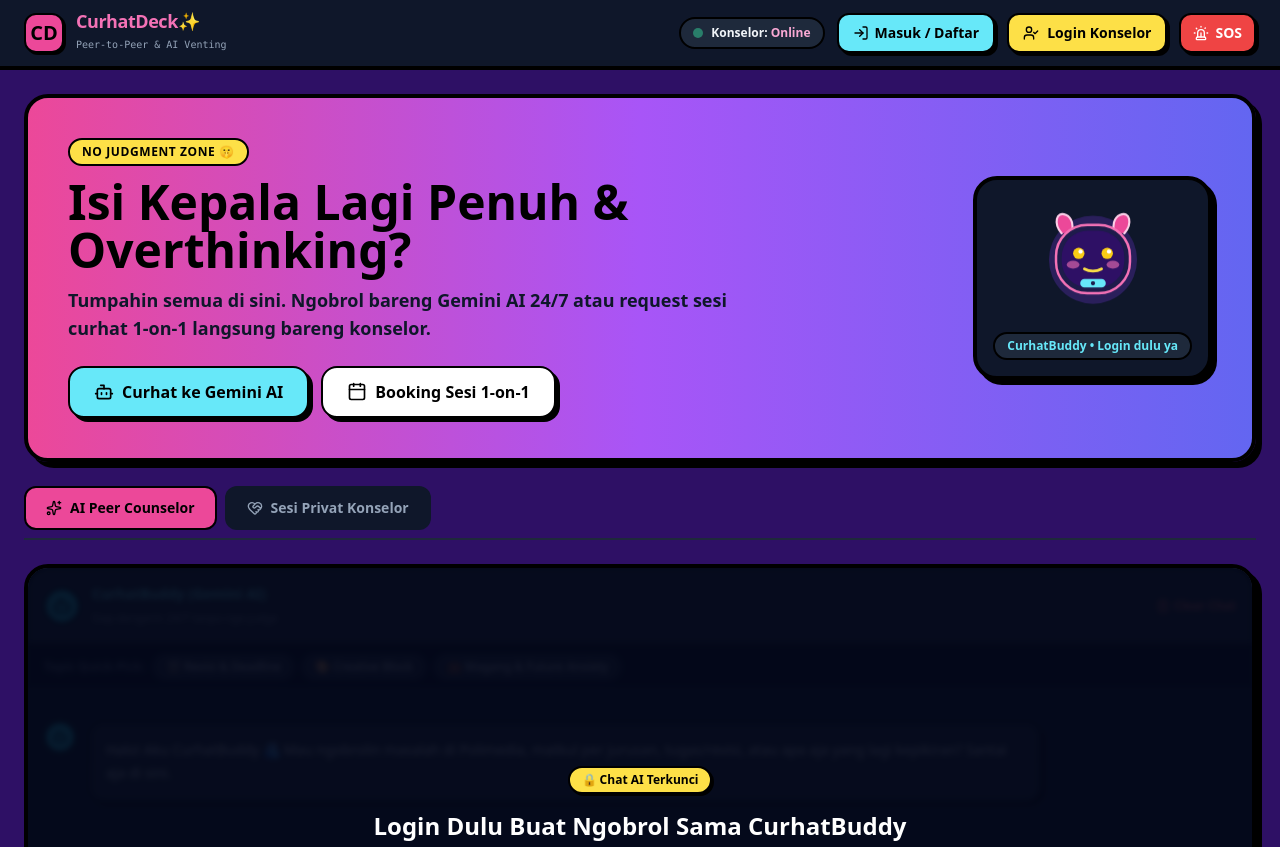
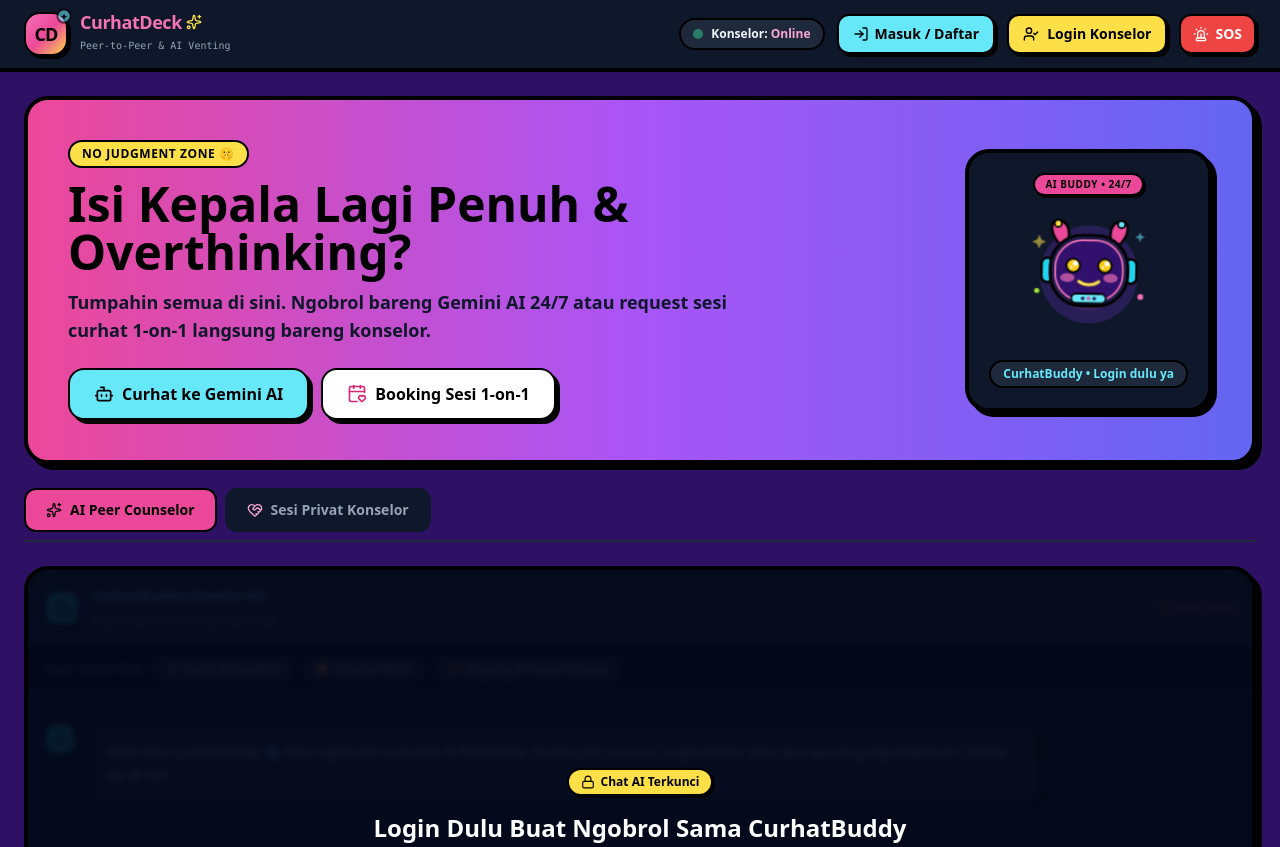
Before and after one commit to agussss385/Website-Curhat-Deck, a website: page index.html in a window 1280 px wide. Shown: the top 847 px of the page. Drawn offline with nearby package versions, Linux system fonts and the light colour scheme.

Commit message:
Update index.html

```diff
--- a/index.html
+++ b/index.html
@@ -17,14 +17,40 @@
   <!-- Lucide Icons -->
   <script src="https://unpkg.com/lucide@latest"></script>
 
-  <!-- Style Maskot CurhatBuddy -->
+  <!-- Style Maskot CurhatBuddy & Ikon -->
   <style>
     @keyframes buddyFloat {
-      0%, 100% { transform: translateY(0px); }
-      50% { transform: translateY(-5px); }
+      0%, 100% { transform: translateY(0px) rotate(0deg); }
+      50% { transform: translateY(-6px) rotate(1.2deg); }
+    }
+    @keyframes buddyBlink {
+      0%, 92%, 100% { transform: scaleY(1); }
+      96% { transform: scaleY(0.12); }
+    }
+    @keyframes sparklePulse {
+      0%, 100% { opacity: 0.55; transform: scale(0.95); }
+      50% { opacity: 1; transform: scale(1.15); }
     }
     .curhat-buddy-float {
-      animation: buddyFloat 3s ease-in-out infinite;
+      animation: buddyFloat 3.2s ease-in-out infinite;
+      transform-origin: center;
+    }
+    .curhat-buddy-eye {
+      animation: buddyBlink 4.8s infinite;
+      transform-box: fill-box;
+      transform-origin: center;
+    }
+    .buddy-sparkle {
+      animation: sparklePulse 2.4s ease-in-out infinite;
+      transform-box: fill-box;
+      transform-origin: center;
+    }
+    .nb-icon-badge {
+      transition: transform 0.15s ease, box-shadow 0.15s ease;
+    }
+    .nb-icon-badge:hover {
+      transform: translate(-1px, -1px);
+      box-shadow: 4px 4px 0px 0px #000;
     }
   </style>
 
@@ -53,13 +79,18 @@
   <!-- Navbar -->
   <header class="border-b-4 border-black bg-slate-900 sticky top-0 z-40">
     <div class="max-w-7xl mx-auto px-4 sm:px-6 py-3 flex items-center justify-between gap-2">
-      <div class="flex items-center gap-3 cursor-pointer" @click="activeTab = 'ai-chat'; refreshIcons()">
-        <div class="w-10 h-10 rounded-xl bg-pink-500 border-2 border-black flex items-center justify-center font-black text-xl text-black shadow-[2px_2px_0px_0px_#000]">
-          CD
+      <!-- Logo & Brand Icon CD -->
+      <div class="flex items-center gap-3 cursor-pointer group" @click="activeTab = 'ai-chat'; refreshIcons()">
+        <div class="relative w-11 h-11 rounded-2xl bg-gradient-to-br from-pink-400 via-pink-500 to-amber-300 border-2 border-black flex items-center justify-center font-black text-lg text-black shadow-[3px_3px_0px_0px_#000] nb-icon-badge">
+          <span class="font-space tracking-tighter">CD</span>
+          <span class="buddy-sparkle absolute -top-1.5 -right-1.5 w-4 h-4 rounded-full bg-cyan-300 border-2 border-black flex items-center justify-center text-[9px] leading-none">✦</span>
         </div>
         <div>
-          <h1 class="font-bold text-lg font-space tracking-tight text-pink-400 leading-none">CurhatDeck✨</h1>
-          <span class="text-[10px] text-slate-400 font-mono">Peer-to-Peer & AI Venting</span>
+          <h1 class="font-bold text-lg font-space tracking-tight text-pink-400 group-hover:text-pink-300 transition-colors leading-none flex items-center gap-1">
+            <span>CurhatDeck</span>
+            <i data-lucide="sparkles" class="w-4 h-4 text-yellow-300"></i>
+          </h1>
+          <span class="text-[10px] text-slate-400 font-mono">Peer-to-Peer &amp; AI Venting</span>
         </div>
       </div>
 
@@ -117,41 +148,69 @@
           <div class="flex flex-col md:flex-row items-center justify-between gap-6 relative z-10">
             <div class="max-w-2xl">
               <span class="bg-yellow-300 text-black text-xs font-black px-3 py-1 rounded-full border-2 border-black inline-block mb-3 uppercase tracking-wider">No Judgment Zone 🤫</span>
-              <h2 class="text-3xl sm:text-5xl font-black font-space leading-tight mb-3">Isi Kepala Lagi Penuh & Overthinking?</h2>
+              <h2 class="text-3xl sm:text-5xl font-black font-space leading-tight mb-3">Isi Kepala Lagi Penuh &amp; Overthinking?</h2>
               <p class="text-slate-900 font-semibold text-base sm:text-lg mb-6">Tumpahin semua di sini. Ngobrol bareng Gemini AI 24/7 atau request sesi curhat 1-on-1 langsung bareng konselor.</p>
 
               <div class="flex flex-wrap gap-3">
-                <button type="button" @click="activeTab = 'ai-chat'; refreshIcons()" class="px-6 py-3 bg-cyan-300 hover:bg-cyan-400 text-black font-extrabold rounded-2xl border-2 border-black shadow-[4px_4px_0px_0px_#000] transition-all flex items-center gap-2">
+                <button type="button" @click="activeTab = 'ai-chat'; refreshIcons()" class="px-6 py-3 bg-cyan-300 hover:bg-cyan-400 text-black font-extrabold rounded-2xl border-2 border-black shadow-[4px_4px_0px_0px_#000] transition-all flex items-center gap-2 nb-icon-badge">
                   <i data-lucide="bot" class="w-5 h-5"></i>
                   Curhat ke Gemini AI
                 </button>
-                <button type="button" @click="activeTab = 'booking'; refreshIcons()" class="px-6 py-3 bg-white hover:bg-slate-100 text-black font-extrabold rounded-2xl border-2 border-black shadow-[4px_4px_0px_0px_#000] transition-all flex items-center gap-2">
-                  <i data-lucide="calendar" class="w-5 h-5"></i>
+                <button type="button" @click="activeTab = 'booking'; refreshIcons()" class="px-6 py-3 bg-white hover:bg-slate-100 text-black font-extrabold rounded-2xl border-2 border-black shadow-[4px_4px_0px_0px_#000] transition-all flex items-center gap-2 nb-icon-badge">
+                  <i data-lucide="calendar-heart" class="w-5 h-5 text-pink-600"></i>
                   Booking Sesi 1-on-1
                 </button>
               </div>
             </div>
 
-            <!-- Maskot CurhatBuddy -->
-            <div class="flex-shrink-0 bg-slate-900 text-white border-4 border-black rounded-3xl p-4 shadow-[5px_5px_0px_0px_#000] flex flex-col items-center gap-2">
-              <svg viewBox="0 0 180 180" class="w-28 h-28 sm:w-32 sm:h-32 curhat-buddy-float" fill="none" xmlns="http://www.w3.org/2000/svg" aria-hidden="true">
-                <circle cx="90" cy="95" r="62" fill="#7C3AED" fill-opacity="0.25"/>
-                <circle cx="90" cy="95" r="46" fill="#FACC15" fill-opacity="0.14"/>
-                <path d="M46 58C34 44 38 26 52 32C61 36 63 48 60 56" fill="#EC4899" stroke="#FBCFE8" stroke-width="3" stroke-linecap="round"/>
-                <path d="M134 58C146 44 142 26 128 32C119 36 117 48 120 56" fill="#EC4899" stroke="#FBCFE8" stroke-width="3" stroke-linecap="round"/>
-                <rect x="38" y="46" width="104" height="96" rx="44" fill="#1E1B4B" stroke="#F472B6" stroke-width="3.5"/>
-                <rect x="46" y="54" width="88" height="80" rx="37" fill="#2E1065"/>
-                <ellipse cx="62" cy="102" rx="9" ry="5.5" fill="#F472B6" fill-opacity="0.6"/>
-                <ellipse cx="118" cy="102" rx="9" ry="5.5" fill="#F472B6" fill-opacity="0.6"/>
-                <circle cx="70" cy="86" r="8" fill="#FACC15"/>
-                <circle cx="72.5" cy="83.5" r="3" fill="#FFFFFF"/>
-                <circle cx="110" cy="86" r="8" fill="#FACC15"/>
-                <circle cx="112.5" cy="83.5" r="3" fill="#FFFFFF"/>
-                <path x-show="studentUser" d="M73 104C80 116 100 116 107 104" stroke="#FDE047" stroke-width="4" stroke-linecap="round"/>
-                <path x-show="!studentUser" d="M78 108C85 112 95 112 102 108" stroke="#FDE047" stroke-width="4" stroke-linecap="round"/>
-                <rect x="72" y="122" width="36" height="12" rx="6" fill="#67E8F9"/>
-                <circle cx="90" cy="128" r="3" fill="#1E1B4B"/>
+            <!-- Maskot CurhatBuddy Menarik -->
+            <div class="flex-shrink-0 bg-slate-900 text-white border-4 border-black rounded-3xl p-4 sm:p-5 shadow-[5px_5px_0px_0px_#000] flex flex-col items-center gap-2.5">
+              <span class="px-2.5 py-0.5 rounded-full bg-pink-500 text-black text-[10px] font-black uppercase tracking-wider border-2 border-black shadow-[2px_2px_0px_0px_#000]">
+                AI Buddy • 24/7
+              </span>
+
+              <svg viewBox="0 0 200 190" class="w-32 h-32 sm:w-36 sm:h-36 curhat-buddy-float" fill="none" xmlns="http://www.w3.org/2000/svg" aria-label="Maskot CurhatBuddy">
+                <circle cx="100" cy="98" r="68" fill="#7C3AED" fill-opacity="0.22"/>
+                <circle cx="100" cy="98" r="50" fill="#EC4899" fill-opacity="0.12"/>
+                <path class="buddy-sparkle" d="M30 44L33 51L40 54L33 57L30 64L27 57L20 54L27 51L30 44Z" fill="#FDE047"/>
+                <path class="buddy-sparkle" d="M170 38L172 43L177 45L172 47L170 52L168 47L163 45L168 43L170 38Z" fill="#67E8F9"/>
+                <circle cx="172" cy="128" r="4" fill="#F472B6"/>
+                <circle cx="28" cy="122" r="3.5" fill="#A3E635"/>
+
+                <path d="M56 54C42 36 46 18 62 25C71 29 73 42 70 51" fill="#EC4899" stroke="#000000" stroke-width="3.5" stroke-linecap="round"/>
+                <circle cx="56" cy="28" r="5" fill="#FDE047" stroke="#000000" stroke-width="2.5"/>
+
+                <path d="M144 54C158 36 154 18 138 25C129 29 127 42 130 51" fill="#EC4899" stroke="#000000" stroke-width="3.5" stroke-linecap="round"/>
+                <circle cx="144" cy="28" r="5" fill="#67E8F9" stroke="#000000" stroke-width="2.5"/>
+
+                <rect x="34" y="76" width="16" height="34" rx="8" fill="#22D3EE" stroke="#000000" stroke-width="3.5"/>
+                <rect x="150" y="76" width="16" height="34" rx="8" fill="#22D3EE" stroke="#000000" stroke-width="3.5"/>
+
+                <rect x="46" y="44" width="108" height="98" rx="44" fill="#1E1B4B" stroke="#000000" stroke-width="4"/>
+                <rect x="53" y="51" width="94" height="84" rx="38" fill="#31106E" stroke="#F472B6" stroke-width="2.5"/>
+
+                <ellipse cx="70" cy="103" rx="10" ry="6" fill="#F472B6" fill-opacity="0.65"/>
+                <ellipse cx="130" cy="103" rx="10" ry="6" fill="#F472B6" fill-opacity="0.65"/>
+
+                <g class="curhat-buddy-eye">
+                  <circle cx="78" cy="86" r="9.5" fill="#FACC15" stroke="#000000" stroke-width="2.5"/>
+                  <circle cx="81" cy="83" r="3.5" fill="#FFFFFF"/>
+                  <circle cx="75.5" cy="88.5" r="1.8" fill="#FFFFFF" fill-opacity="0.8"/>
+
+                  <circle cx="122" cy="86" r="9.5" fill="#FACC15" stroke="#000000" stroke-width="2.5"/>
+                  <circle cx="125" cy="83" r="3.5" fill="#FFFFFF"/>
+                  <circle cx="119.5" cy="88.5" r="1.8" fill="#FFFFFF" fill-opacity="0.8"/>
+                </g>
+
+                <path x-show="studentUser" d="M81 105C89 119 111 119 119 105" stroke="#FDE047" stroke-width="4.5" stroke-linecap="round"/>
+                <path x-show="!studentUser" d="M86 108C94 114 106 114 114 108" stroke="#FDE047" stroke-width="4" stroke-linecap="round"/>
+
+                <rect x="76" y="125" width="48" height="13" rx="6.5" fill="#67E8F9" stroke="#000000" stroke-width="2.5"/>
+                <circle cx="92" cy="131.5" r="2.5" fill="#1E1B4B"/>
+                <circle cx="100" cy="131.5" r="2.5" fill="#EC4899"/>
+                <circle cx="108" cy="131.5" r="2.5" fill="#1E1B4B"/>
               </svg>
+
               <span class="text-xs font-extrabold px-3 py-1 rounded-full bg-slate-800 border-2 border-black text-cyan-300 text-center"
                     x-text="studentUser ? `Halo ${studentUser.name}! CurhatBuddy siap` : 'CurhatBuddy • Login dulu ya'"></span>
             </div>
@@ -161,10 +220,10 @@
         <!-- Navigation Tabs -->
         <div class="flex gap-2 border-b-2 border-slate-800 pb-2 overflow-x-auto">
           <button type="button" @click="activeTab = 'ai-chat'; refreshIcons()" :class="activeTab === 'ai-chat' ? 'bg-pink-500 text-black border-black font-black' : 'bg-slate-900 text-slate-400 border-transparent hover:text-white'" class="px-5 py-2.5 rounded-xl border-2 font-bold text-sm transition-all whitespace-nowrap flex items-center gap-2">
-            <i data-lucide="sparkles" class="w-4 h-4"></i> AI Peer Counselor
+            <i data-lucide="sparkles" class="w-4 h-4" :class="activeTab === 'ai-chat' ? 'text-black' : 'text-yellow-300'"></i> AI Peer Counselor
           </button>
           <button type="button" @click="activeTab = 'booking'; refreshIcons()" :class="activeTab === 'booking' ? 'bg-pink-500 text-black border-black font-black' : 'bg-slate-900 text-slate-400 border-transparent hover:text-white'" class="px-5 py-2.5 rounded-xl border-2 font-bold text-sm transition-all whitespace-nowrap flex items-center gap-2">
-            <i data-lucide="heart-handshake" class="w-4 h-4"></i> Sesi Privat Konselor
+            <i data-lucide="heart-handshake" class="w-4 h-4" :class="activeTab === 'booking' ? 'text-black' : 'text-pink-300'"></i> Sesi Privat Konselor
           </button>
         </div>
 
@@ -173,7 +232,7 @@
           <div class="flex-1 flex flex-col overflow-hidden transition-all" :class="!studentUser ? 'blur-[2px] opacity-40 pointer-events-none select-none' : ''">
             <div class="bg-slate-800 p-4 border-b-2 border-black flex items-center justify-between">
               <div class="flex items-center gap-3">
-                <div class="w-9 h-9 rounded-full bg-cyan-400 border-2 border-black flex items-center justify-center text-black font-bold">
+                <div class="w-9 h-9 rounded-xl bg-cyan-400 border-2 border-black flex items-center justify-center text-black font-bold shadow-[2px_2px_0px_0px_#000]">
                   <i data-lucide="bot" class="w-5 h-5"></i>
                 </div>
                 <div>
@@ -189,16 +248,16 @@
             <!-- Quick Prompts -->
             <div class="bg-slate-950 px-4 py-2 border-b border-slate-800 flex items-center gap-2 overflow-x-auto text-xs">
               <span class="text-slate-500 font-bold whitespace-nowrap">Topic Quick-Pick:</span>
-              <button type="button" :disabled="!studentUser" @click="sendQuickPrompt('Kena revisi bertubi-tubi sama deadline proyek/TA di kampus, kepala rasanya mau pecah 😭')" class="px-3 py-1 bg-slate-800 hover:bg-slate-700 rounded-full border border-slate-700 whitespace-nowrap">🎬 Revisi & Deadline</button>
+              <button type="button" :disabled="!studentUser" @click="sendQuickPrompt('Kena revisi bertubi-tubi sama deadline proyek/TA di kampus, kepala rasanya mau pecah 😭')" class="px-3 py-1 bg-slate-800 hover:bg-slate-700 rounded-full border border-slate-700 whitespace-nowrap">🎬 Revisi &amp; Deadline</button>
               <button type="button" :disabled="!studentUser" @click="sendQuickPrompt('Lagi kena creative block dan burnout pas ngerjain karya/portofolio')" class="px-3 py-1 bg-slate-800 hover:bg-slate-700 rounded-full border border-slate-700 whitespace-nowrap">🎨 Creative Block</button>
-              <button type="button" :disabled="!studentUser" @click="sendQuickPrompt('Pengen cerita tentang anxious sama masa depan, magang/karier, atau ngerasa FOMO')" class="px-3 py-1 bg-slate-800 hover:bg-slate-700 rounded-full border border-slate-700 whitespace-nowrap">💼 Magang & Future Anxiety</button>
+              <button type="button" :disabled="!studentUser" @click="sendQuickPrompt('Pengen cerita tentang anxious sama masa depan, magang/karier, atau ngerasa FOMO')" class="px-3 py-1 bg-slate-800 hover:bg-slate-700 rounded-full border border-slate-700 whitespace-nowrap">💼 Magang &amp; Future Anxiety</button>
             </div>
 
             <!-- Chat History Window -->
             <div id="chatWindow" class="flex-1 p-4 overflow-y-auto space-y-4">
               <template x-for="(msg, index) in chatMessages" :key="index">
                 <div class="flex gap-3" :class="msg.role === 'user' ? 'justify-end' : 'justify-start'">
-                  <div x-show="msg.role === 'model'" class="w-8 h-8 rounded-full bg-cyan-400 border-2 border-black flex-shrink-0 flex items-center justify-center text-black font-bold">
+                  <div x-show="msg.role === 'model'" class="w-8 h-8 rounded-xl bg-cyan-400 border-2 border-black flex-shrink-0 flex items-center justify-center text-black font-bold shadow-[2px_2px_0px_0px_#000]">
                     <i data-lucide="bot" class="w-4 h-4"></i>
                   </div>
                   <div class="max-w-[80%] rounded-2xl p-4 border-2 border-black text-sm leading-relaxed"
@@ -210,7 +269,7 @@
 
               <!-- Loading Indicator -->
               <div x-show="isAiThinking" class="flex gap-3 justify-start">
-                <div class="w-8 h-8 rounded-full bg-cyan-400 border-2 border-black flex items-center justify-center text-black">
+                <div class="w-8 h-8 rounded-xl bg-cyan-400 border-2 border-black flex items-center justify-center text-black shadow-[2px_2px_0px_0px_#000]">
                   <i data-lucide="bot" class="w-4 h-4"></i>
                 </div>
                 <div class="bg-slate-800 border-2 border-black rounded-2xl p-4 text-xs font-mono text-cyan-300 animate-pulse">
@@ -230,8 +289,9 @@
 
           <!-- Overlay Kunci Chat AI Sebelum Login -->
           <div x-show="!studentUser" class="absolute inset-0 z-10 bg-slate-950/75 backdrop-blur-[2px] flex flex-col items-center justify-center p-6 text-center space-y-4">
-            <span class="px-3 py-1 rounded-full bg-yellow-300 text-black text-xs font-black border-2 border-black shadow-[2px_2px_0px_0px_#000]">
-              🔒 Chat AI Terkunci
+            <span class="px-3 py-1 rounded-full bg-yellow-300 text-black text-xs font-black border-2 border-black shadow-[2px_2px_0px_0px_#000] inline-flex items-center gap-1.5">
+              <i data-lucide="lock" class="w-3.5 h-3.5"></i>
+              <span>Chat AI Terkunci</span>
             </span>
             <h4 class="text-xl sm:text-2xl font-black font-space text-white">Login Dulu Buat Ngobrol Sama CurhatBuddy</h4>
             <p class="text-xs sm:text-sm text-slate-300 max-w-md">
@@ -249,7 +309,7 @@
           <div class="max-w-xl mx-auto space-y-6 transition-all" :class="!studentUser ? 'blur-[2px] opacity-40 pointer-events-none select-none' : ''">
             <div>
               <h3 class="text-2xl font-black font-space text-pink-400">Booking Sesi Curhat 1-on-1</h3>
-              <p class="text-slate-400 text-sm mt-1">Jadwalkan sesi konsultasi langsung dengan konselor. Identitas kamu aman & terjaga privasinya.</p>
+              <p class="text-slate-400 text-sm mt-1">Jadwalkan sesi konsultasi langsung dengan konselor. Identitas kamu aman &amp; terjaga privasinya.</p>
             </div>
 
             <form @submit.prevent="if (!studentUser) { openAuthModal('login'); return; } submitBooking()" class="space-y-4">
@@ -325,8 +385,9 @@
 
           <!-- Overlay Kunci Jadwal Booking Sebelum Login -->
           <div x-show="!studentUser" class="absolute inset-0 z-10 bg-slate-950/75 backdrop-blur-[2px] flex flex-col items-center justify-center p-6 text-center space-y-4">
-            <span class="px-3 py-1 rounded-full bg-pink-500 text-black text-xs font-black border-2 border-black shadow-[2px_2px_0px_0px_#000]">
-              🔒 Jadwal Booking Terkunci
+            <span class="px-3 py-1 rounded-full bg-pink-500 text-black text-xs font-black border-2 border-black shadow-[2px_2px_0px_0px_#000] inline-flex items-center gap-1.5">
+              <i data-lucide="lock" class="w-3.5 h-3.5"></i>
+              <span>Jadwal Booking Terkunci</span>
             </span>
             <h4 class="text-xl sm:text-2xl font-black font-space text-white">Login Dulu Buat Mengatur Jadwal Konseling</h4>
             <p class="text-xs sm:text-sm text-slate-300 max-w-md">
@@ -347,7 +408,7 @@
         <div class="bg-slate-900 border-4 border-black rounded-3xl p-6 shadow-[6px_6px_0px_0px_#000] flex flex-wrap items-center justify-between gap-4">
           <div>
             <span class="bg-pink-500 text-black text-xs font-black px-3 py-1 rounded-full border-2 border-black uppercase">Dashboard Konselor</span>
-            <h2 class="text-2xl font-black font-space mt-1">Panel Manajemen Sesi & Konseling</h2>
+            <h2 class="text-2xl font-black font-space mt-1">Panel Manajemen Sesi &amp; Konseling</h2>
           </div>
 
           <div class="flex items-center gap-3 bg-slate-800 p-2 rounded-2xl border-2 border-black">
@@ -360,7 +421,7 @@
 
         <div class="bg-slate-900 border-4 border-black rounded-3xl p-6 shadow-[6px_6px_0px_0px_#000]">
           <h3 class="text-lg font-bold font-space text-pink-400 mb-4 flex items-center gap-2">
-            <i data-lucide="inbox" class="w-5 h-5"></i> Antrean Permintaan Sesi 1-on-1
+            <i data-lucide="inbox" class="w-5 h-5 text-cyan-300"></i> Antrean Permintaan Sesi 1-on-1
           </h3>
 
           <div class="overflow-x-auto">
@@ -369,8 +430,8 @@
                 <tr>
                   <th class="p-3">No. Seri</th>
                   <th class="p-3">Nama / Prodi</th>
-                  <th class="p-3">Kontak & Email Tujuan</th>
-                  <th class="p-3">Mode & Tempat / Meet</th>
+                  <th class="p-3">Kontak &amp; Email Tujuan</th>
+                  <th class="p-3">Mode &amp; Tempat / Meet</th>
                   <th class="p-3">Jadwal</th>
                   <th class="p-3">Topik Curhat</th>
                   <th class="p-3">Status</th>
@@ -428,7 +489,7 @@
                           <button type="button"
                                   @click="updateMeetingLink(item.bookingId || item.id, item.meetingLink, true)"
                                   class="px-2 py-0.5 bg-cyan-300 hover:bg-cyan-400 text-black font-bold rounded border border-black text-[11px]">
-                            Simpan & Kirim
+                            Simpan &amp; Kirim
                           </button>
                         </div>
                       </div>
@@ -448,8 +509,9 @@
                     <td class="p-3 text-right whitespace-nowrap">
                       <button type="button"
                               @click="deleteBooking(item.bookingId || item.id)"
-                              class="px-2.5 py-1 bg-red-500/20 hover:bg-red-500 text-red-300 hover:text-white font-bold rounded-lg border border-red-500/40 text-xs">
-                        Hapus
+                              class="px-2.5 py-1 bg-red-500/20 hover:bg-red-500 text-red-300 hover:text-white font-bold rounded-lg border border-red-500/40 text-xs inline-flex items-center gap-1">
+                        <i data-lucide="trash-2" class="w-3.5 h-3.5"></i>
+                        <span>Hapus</span>
                       </button>
                     </td>
                   </tr>
@@ -554,7 +616,7 @@
           <input type="password" x-model="authModal.registerForm.password" placeholder="Buat password" class="w-full bg-slate-800 border-2 border-black rounded-xl p-3 text-sm text-white focus:outline-none focus:border-pink-400">
         </div>
         <button type="submit" class="w-full py-3 bg-pink-500 hover:bg-pink-400 text-black font-black rounded-xl border-2 border-black shadow-[4px_4px_0px_0px_#000] text-sm">
-          Daftar & Lanjut Masuk
+          Daftar &amp; Lanjut Masuk
         </button>
       </form>
     </div>
```
